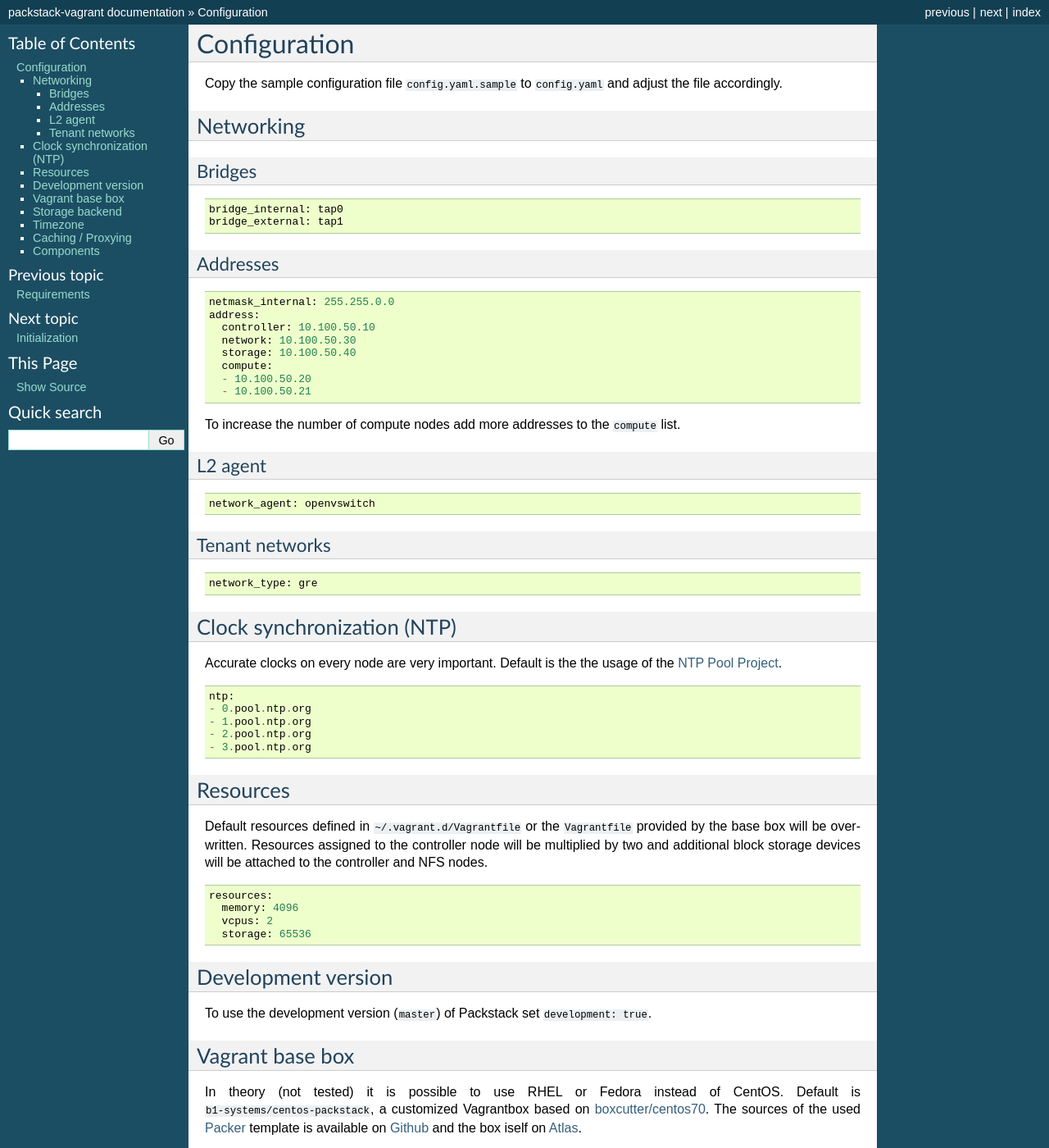
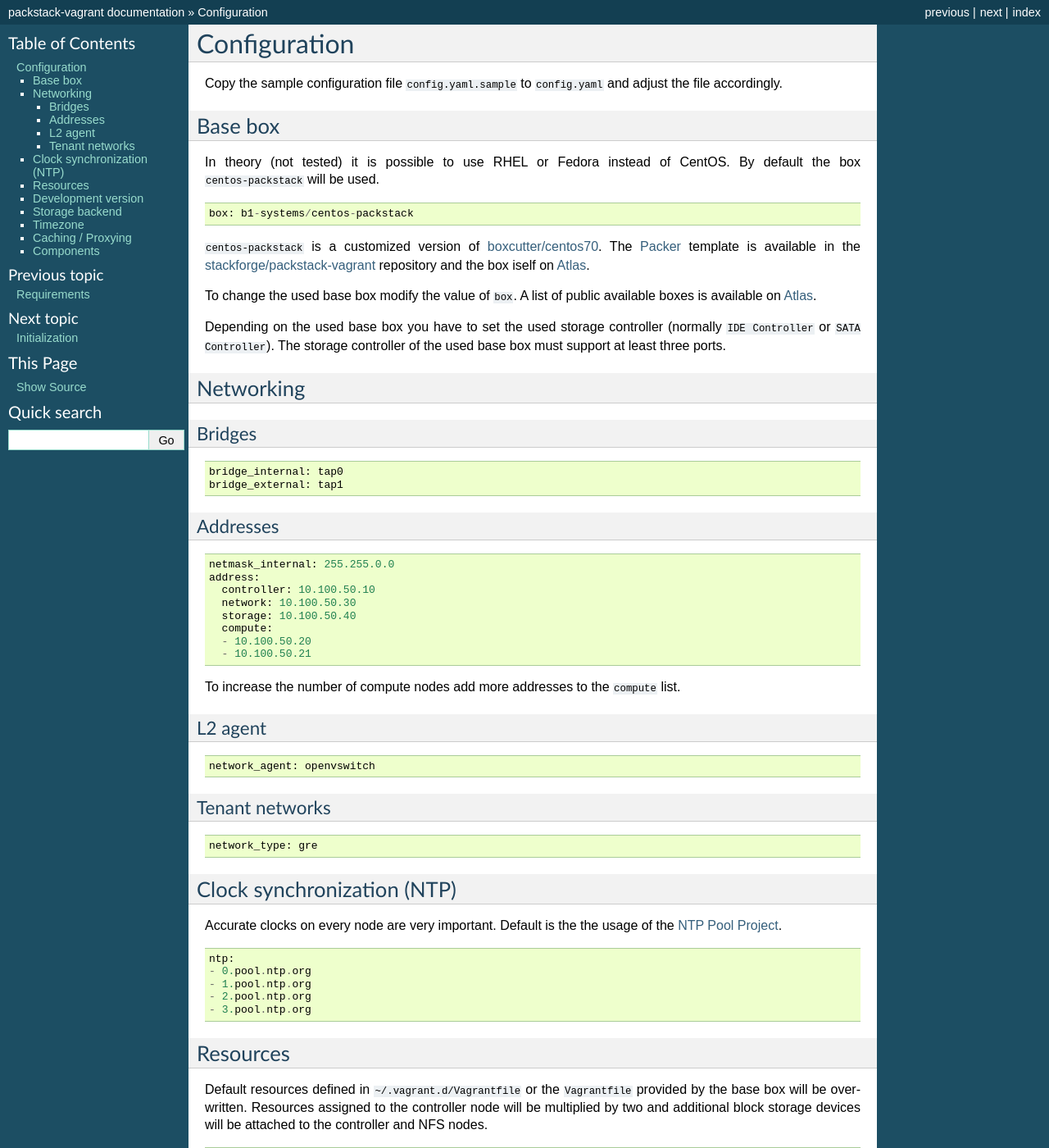
Before and after one commit to stackforge/packstack-vagrant, a Sphinx documentation site: the page built from doc/source/configuration.rst, in a window 1280 px wide and 1400 px high. Shown: the whole window at 82% size. Built offline with Sphinx 7.4.7, drawn with Linux system fonts in a browser that asks for light colours; some of the changed text lies outside the part shown.

Commit message:
Improve the documentation of the box parameter
Change-Id: I4b0737d51c88067dc2f6eee25383b273150981e3

```diff
--- a/doc/source/configuration.rst
+++ b/doc/source/configuration.rst
@@ -3,6 +3,32 @@ Configuration
 
 Copy the sample configuration file ``config.yaml.sample`` to
 ``config.yaml`` and adjust the file accordingly.
+
+Base box
+--------
+
+In theory (not tested) it is possible to use RHEL or Fedora instead of
+CentOS. By default the box ``centos-packstack`` will be used.
+
+::
+
+    box: b1-systems/centos-packstack
+
+``centos-packstack`` is a customized version of
+`boxcutter/centos70 <https://github.com/box-cutter/centos-vm>`__. The
+`Packer <https://packer.io/>`__ template is available in the
+`stackforge/packstack-vagrant <https://github.com/stackforge/packstack-vagrant/tree/master/packer>`__
+repository and the box iself on
+`Atlas <https://atlas.hashicorp.com/b1-systems/centos-packstack>`__.
+
+To change the used base box modify the value of ``box``. A list
+of public available boxes is available on
+`Atlas <https://atlas.hashicorp.com/>`__.
+
+Depending on the used base box you have to set the used storage
+controller (normally ``IDE Controller`` or ``SATA Controller``). The
+storage controller of the used base box must support at least three ports.
+
 
 Networking
 ----------
@@ -81,26 +107,6 @@ Development version
 To use the development version (``master``) of Packstack set
 ``development: true``.
 
-Vagrant base box
-----------------
-
-In theory (not tested) it is possible to use RHEL or Fedora instead of
-CentOS. Default is ``b1-systems/centos-packstack``, a customized
-Vagrantbox based on
-`boxcutter/centos70 <https://github.com/box-cutter/centos-vm>`__. The
-sources of the used `Packer <https://packer.io/>`__ template is
-available on `Github <https://github.com/b1-systems/packer-templates>`__
-and the box iself on
-`Atlas <https://atlas.hashicorp.com/b1-systems/centos-packstack>`__.
-
-To change the used Vagrant base box modify the value of ``box``. A list
-of public available Vagrant boxes is available on
-`Atlas <https://atlas.hashicorp.com/>`__.
-
-Depending on the used base box you have to set the used storage
-controller (normally ``IDE Controller`` or ``SATA Controller``). The
-storage controller of the base box must support at least three ports.
-
 Storage backend
 ---------------
 
```
